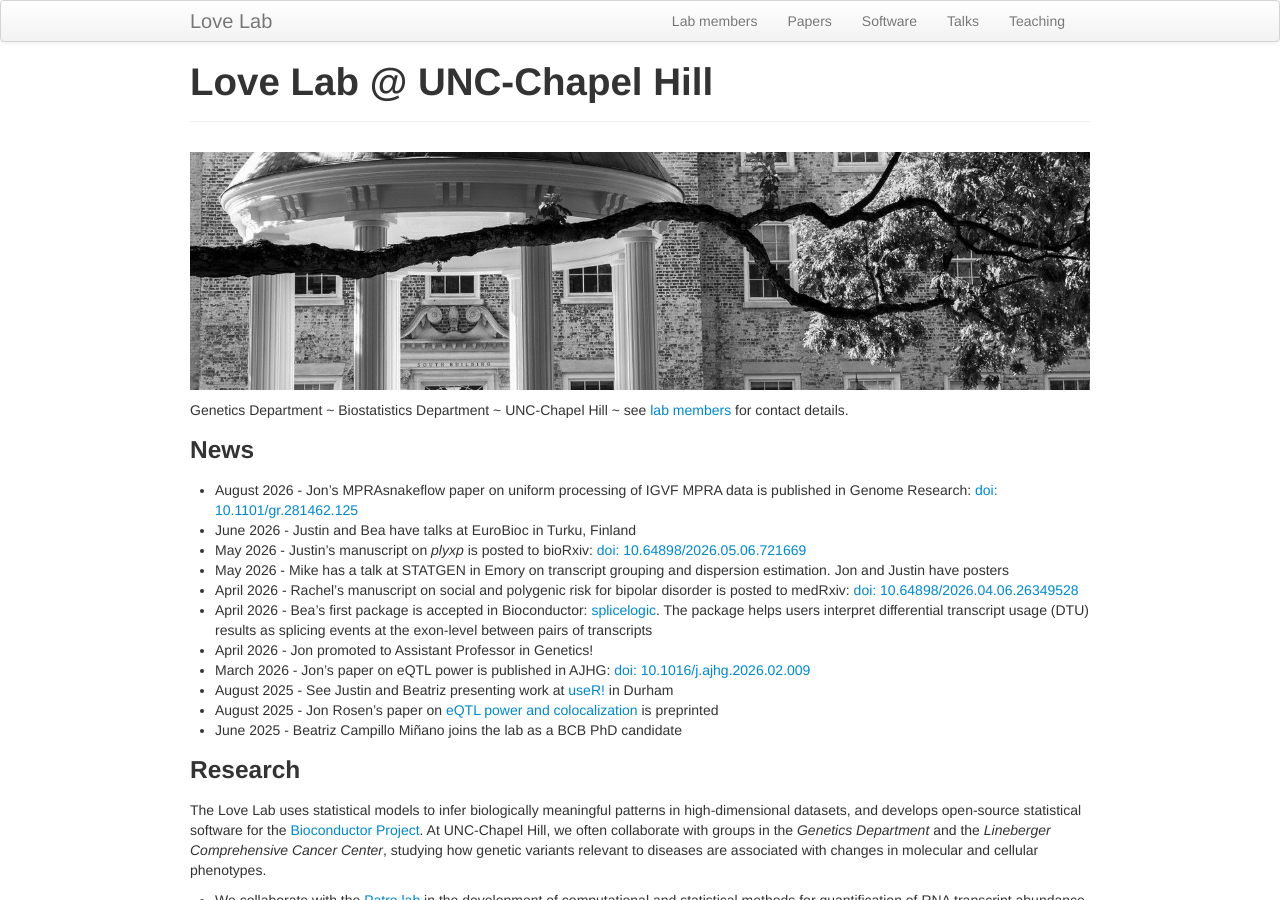
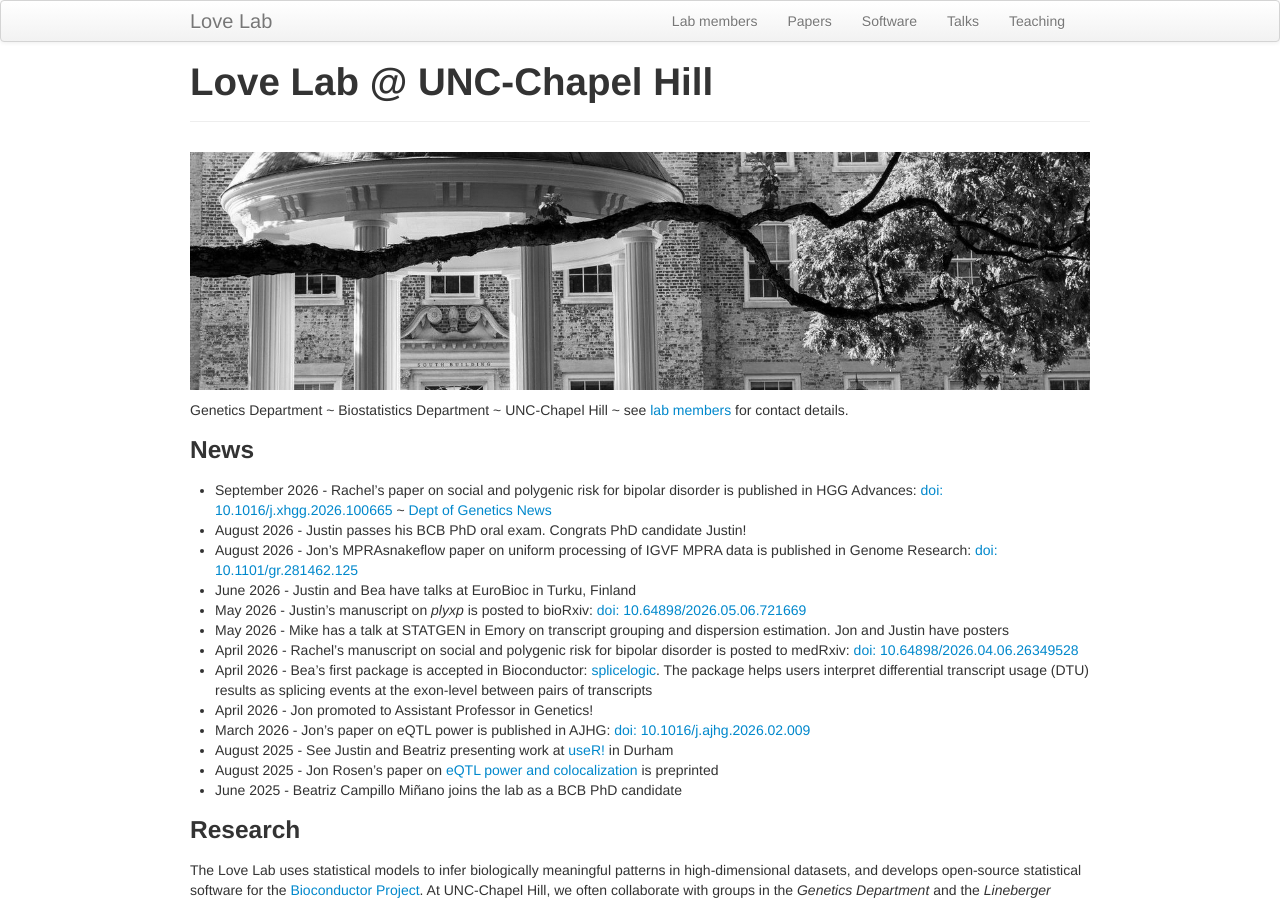
Before and after one commit to mikelove/mikelove.github.io, a Jekyll site: the page built from index.md, in a window 1280 px wide and 900 px high. Built offline with Jekyll 4.4.1, drawn with Linux system fonts in a browser that asks for light colours.

Commit message:
update website for Aug/Sep

```diff
--- a/index.md
+++ b/index.md
@@ -14,6 +14,10 @@ see [lab members](pages/lab.html) for contact details.
 
 ### News
 
+* September 2026 - Rachel's paper on social and polygenic risk for bipolar disorder is published in HGG Advances:
+  [doi: 10.1016/j.xhgg.2026.100665](https://doi.org/10.1016/j.xhgg.2026.100665) ~
+  [Dept of Genetics News](https://www.med.unc.edu/genetics/rachel-sharp-dr-michael-love-lab-has-published-a-paper-in-human-genetics-and-genomics-advances/)
+* August 2026 - Justin passes his BCB PhD oral exam. Congrats PhD candidate Justin!
 * August 2026 - Jon's MPRAsnakeflow paper on uniform processing of IGVF MPRA data is published in Genome Research:
   [doi: 10.1101/gr.281462.125](https://doi.org/10.1101/gr.281462.125)
 * June 2026 - Justin and Bea have talks at EuroBioc in Turku, Finland
```
Also changed, not shown: pages/papers.md (+8 -6 lines).
